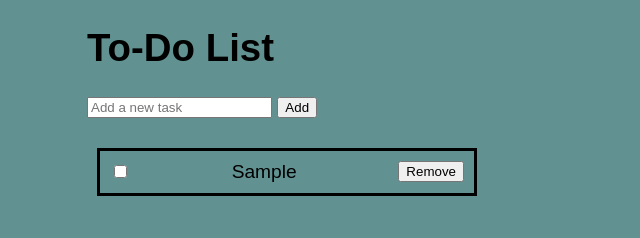
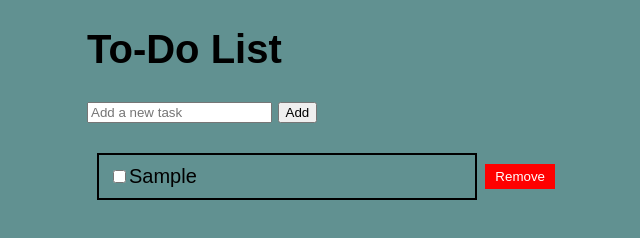
Before and after one commit to Judasama69/To-Do-List, a plain HTML site: page index.html in a window 1280 px wide. Both pictures are taken after typing "Sample" into the empty fields and a click on the button "Add". Shown: the whole page, without its empty margins (353-993 px from the left). Drawn offline with Linux system fonts and the light colour scheme.

Commit message:
otendako

```diff
--- a/script.js
+++ b/script.js
@@ -15,6 +15,7 @@ document.getElementById('add-btn').addEventListener('click', function() {
 
         const removeBtn = document.createElement('button');
         removeBtn.textContent = 'Remove';
+        removeBtn.className = 'remove-btn';
         removeBtn.addEventListener('click', function() {
             li.remove();
         });
--- a/style.css
+++ b/style.css
@@ -1,12 +1,13 @@
 body {
     font-family: Arial, sans-serif;
-            font-size: larger;
+    font-size: 20px;
     background-color: rgb(97, 145, 145);
     margin: 20px;
 }
+
 .todo-container {
     max-width: 400px;
-            margin: auto;
+    margin: 0 auto;
 }
 
 ul {
@@ -16,24 +17,29 @@
 
 .done {
     text-decoration: line-through;
-            border: 3px solid;
     color: rgb(0, 0, 0);
-        }
-
-        .not-done {
-            text-decoration: none;
-            color: black;
-        }
-
-        .not-done::before {
-            color: black; /* Keep the dash color consistent */
 }
 
 li {
     padding: 10px;
-            border: 3px solid #000000;
+    border: 2px solid #000000;
     margin-bottom: 5px;
     display: flex;
-            justify-content: space-between;
+    justify-content: space;
     align-items: center;
+    position: relative;
 }
+
+.remove-btn {
+    position: absolute;
+    right: -80px; /* Move the button outside the box */
+    background-color: red;
+    color: white;
+    border: none;
+    padding: 5px 10px;
+    cursor: pointer;
+}
+
+.remove-btn:hover {
+    background-color: darkred;
+}
```
Lines whose indentation alone changed are shown as unchanged.
